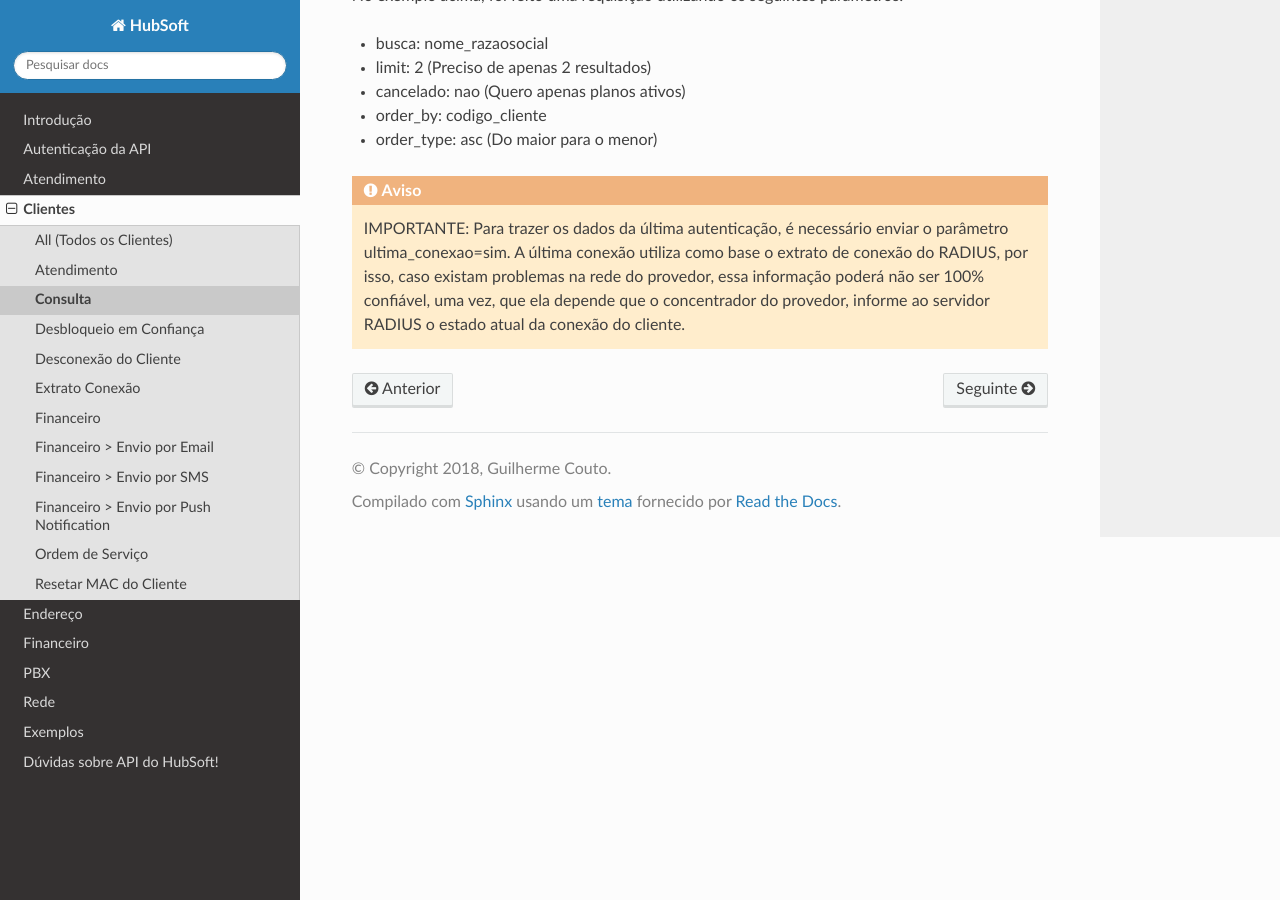
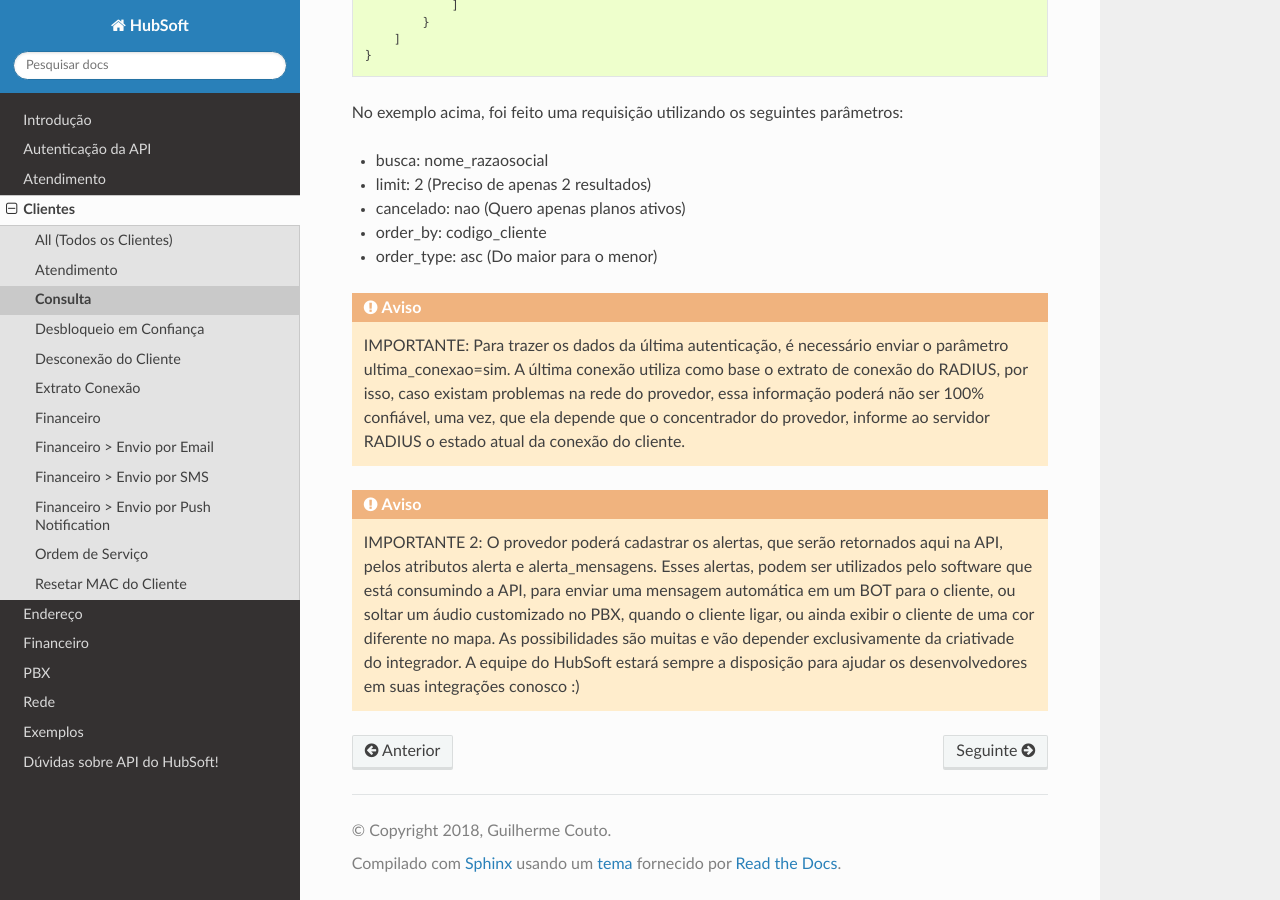
Before and after one commit to hubsoftbrasil/api, a Sphinx documentation site: the page built from docs/source/clientes/consulta.rst, in a window 1280 px wide and 900 px high, scrolled down 5264 px. Built offline with Sphinx 7.4.7 and the Read the Docs theme 2.0.0, drawn with Linux system fonts in a browser that asks for light colours; some of the changed text lies outside the part shown.

Commit message:
Novos valores de alerta na consulta de clientes

```diff
--- a/docs/source/clientes/consulta.rst
+++ b/docs/source/clientes/consulta.rst
@@ -121,6 +121,11 @@
 	            "inscricao_estadual":null,
 	            "data_cadastro":"2017-08-05 00:00:00",
 	            "data_nascmento":"1969-12-31 04:00:00",
+	            "alerta":true,
+	            "alerta_mensagens":[
+	            	"Existe um rompimento de fibra no bairro Centro, na cidade Divinópolis que está afetando esse cliente",
+	            	"A equipe técnica já está a caminho para resolver o rompimento de fibra"
+	            ],
 	            "servicos":[
 	                {
 	                    "id_cliente_servico":11201,
@@ -234,6 +239,8 @@
 	            "inscricao_estadual":null,
 	            "data_cadastro":"2017-04-26 00:00:00",
 	            "data_nascmento":"1969-12-31 00:00:00",
+	            "alerta":false,
+	            "alerta_mensagens":[],
 	            "servicos":[
 	                {
 	                    "id_cliente_servico":11302,
@@ -333,3 +340,7 @@
 .. warning::
 
 	IMPORTANTE: Para trazer os dados da última autenticação, é necessário enviar o parâmetro ultima_conexao=sim. A última conexão utiliza como base o extrato de conexão do RADIUS, por isso, caso existam problemas na rede do provedor, essa informação poderá não ser 100% confiável, uma vez, que ela depende que o concentrador do provedor, informe ao servidor RADIUS o estado atual da conexão do cliente.
+
+.. warning::
+
+	IMPORTANTE 2: O provedor poderá cadastrar os alertas, que serão retornados aqui na API, pelos atributos alerta e alerta_mensagens. Esses alertas, podem ser utilizados pelo software que está consumindo a API, para enviar uma mensagem automática em um BOT para o cliente, ou soltar um áudio customizado no PBX, quando o cliente ligar, ou ainda exibir o cliente de uma cor diferente no mapa. As possibilidades são muitas e vão depender exclusivamente da criativade do integrador. A equipe do HubSoft estará sempre a disposição para ajudar os desenvolvedores em suas integrações conosco :)
```
